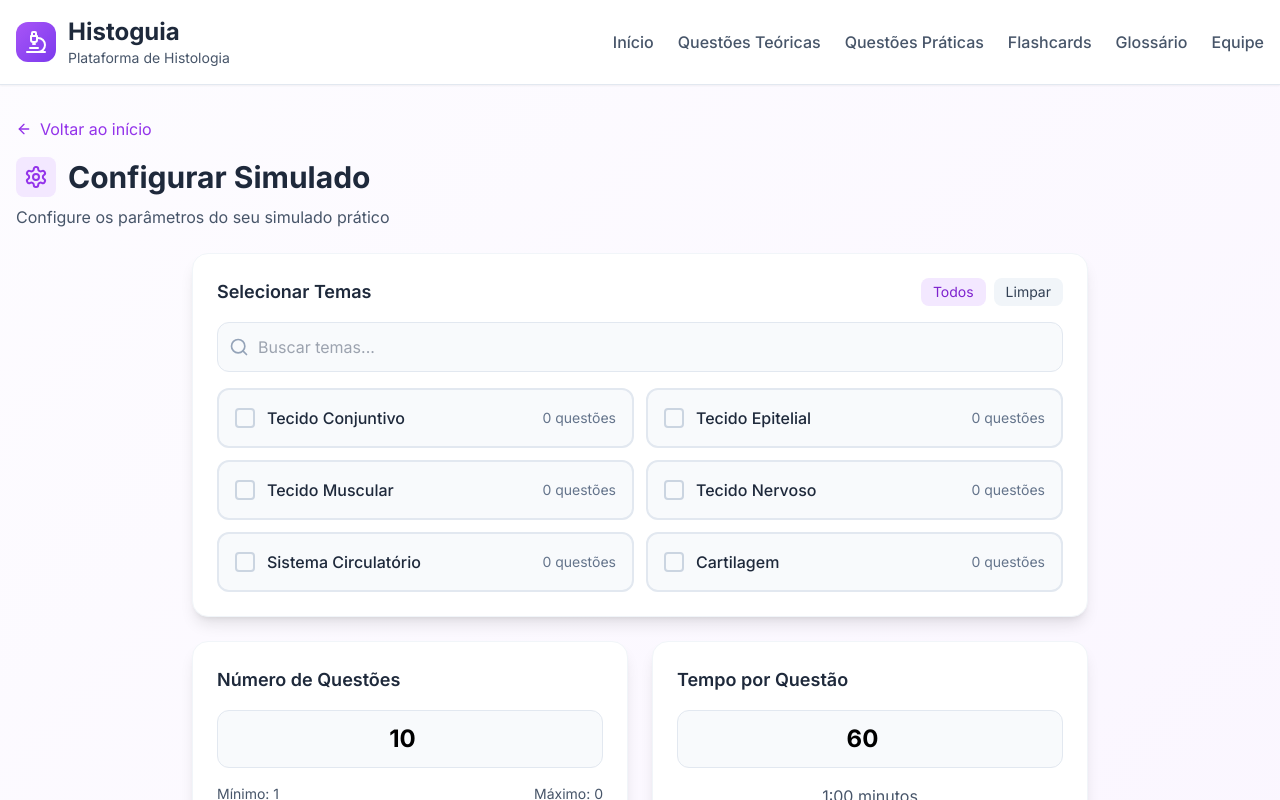
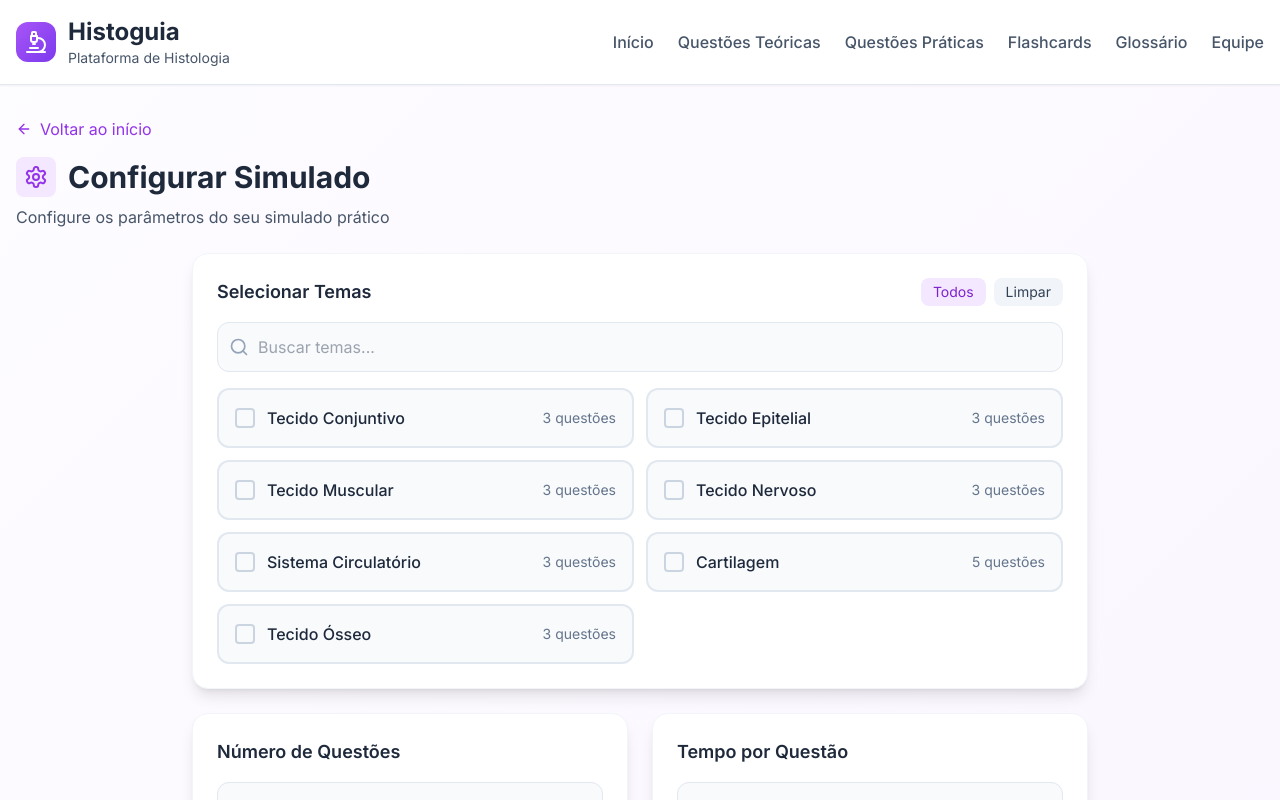
Before and after one commit to DougFelipe/Histo_Guia, a React (Vite) app: page /simulado/configuracao in a window 1280 px wide. Shown: the top 800 px of the page. Built offline with nearby package versions, Linux system fonts and the light colour scheme.

Commit message:
refactor: ajuste na exebição das fotos e formatação dos temas na paágina de resultados do simulado

```diff
--- a/src/pages/SimuladoConfiguracaoPage.tsx
+++ b/src/pages/SimuladoConfiguracaoPage.tsx
@@ -16,15 +16,21 @@ const SimuladoConfiguracaoPage: React.FC = () => {
   const [questoesDisponiveis, setQuestoesDisponiveis] = useState<QuestaoPratica[]>([]);
   const [loading, setLoading] = useState(true);
 
-  // Lista de temas disponíveis
-  const todosOsTemas = [
-    'Tecido Conjuntivo',
-    'Tecido Epitelial',
-    'Tecido Muscular',
-    'Tecido Nervoso',
-    'Sistema Circulatório',
-    'Cartilagem'
-  ];
+  // Mapeamento de temas (arquivo -> nome de exibição)
+  const mapeamentoTemas: Record<string, string> = {
+    'tecido-conjuntivo': 'Tecido Conjuntivo',
+    'tecido-epitelial': 'Tecido Epitelial',
+    'tecido-muscular': 'Tecido Muscular',
+    'tecido-nervoso': 'Tecido Nervoso',
+    'sistema-circulatorio': 'Sistema Circulatório',
+    'cartilagem': 'Cartilagem',
+    'tecido-osseo': 'Tecido Ósseo'
+  };
+
+  // Mapeamento reverso (nome de exibição -> arquivo)
+  const mapeamentoReverso = Object.fromEntries(
+    Object.entries(mapeamentoTemas).map(([key, value]) => [value, key])
+  );
 
   useEffect(() => {
     carregarQuestoes();
@@ -40,37 +46,35 @@ const SimuladoConfiguracaoPage: React.FC = () => {
       const todasQuestoes: QuestaoPratica[] = [];
       const temasComQuestoes: string[] = [];
 
-      const temasArquivos = [
-        'tecido-conjuntivo',
-        'tecido-epitelial',
-        'tecido-muscular',
-        'tecido-nervoso',
-        'sistema-circulatorio',
-        'cartilagem'
-      ];
+      const temasArquivos = Object.keys(mapeamentoTemas);
 
       // Carregar questões de todos os temas
-      for (let i = 0; i < temasArquivos.length; i++) {
-        const tema = temasArquivos[i];
-        const temaFormatado = todosOsTemas[i];
+      for (const temaArquivo of temasArquivos) {
+        const temaFormatado = mapeamentoTemas[temaArquivo];
 
         try {
-          const questoesModule = await import(`../data/temas/${tema}/questoes-praticas.json`);
+          const questoesModule = await import(`../data/temas/${temaArquivo}/questoes-praticas.json`);
           const questoesTema = questoesModule.default;
 
           if (questoesTema && questoesTema.length > 0) {
-            todasQuestoes.push(...questoesTema);
+            // Adicionar nome formatado às questões para facilitar o filtro
+            const questoesComTemaFormatado = questoesTema.map((questao: QuestaoPratica) => ({
+              ...questao,
+              temaFormatado: temaFormatado
+            }));
+
+            todasQuestoes.push(...questoesComTemaFormatado);
             temasComQuestoes.push(temaFormatado);
           }
         } catch (error) {
-          console.warn(`Não foi possível carregar questões do tema: ${tema}`, error);
+          console.warn(`Não foi possível carregar questões do tema: ${temaArquivo}`, error);
         }
       }
 
       setQuestoesDisponiveis(todasQuestoes);
       setTemasDisponiveis(temasComQuestoes);
     } catch (error) {
-      console.error('Erro ao carregar questões:', error);
+      console.error('❌ Erro ao carregar questões:', error);
     } finally {
       setLoading(false);
     }
@@ -105,7 +109,7 @@ const SimuladoConfiguracaoPage: React.FC = () => {
 
   const getQuestoesDosTemas = () => {
     return questoesDisponiveis.filter(q =>
-      configuracao.temasSelecionados.includes(q.tema)
+      configuracao.temasSelecionados.includes((q as any).temaFormatado || q.tema)
     );
   };
 
@@ -234,7 +238,7 @@ const SimuladoConfiguracaoPage: React.FC = () => {
                   </div>
                   <span className="text-slate-800 font-medium">{tema}</span>
                   <span className="ml-auto text-sm text-slate-500">
-                    {questoesDisponiveis.filter(q => q.tema === tema).length} questões
+                    {questoesDisponiveis.filter(q => (q as any).temaFormatado === tema).length} questões
                   </span>
                 </label>
               ))}
--- a/src/pages/SimuladoExecucaoPage.tsx
+++ b/src/pages/SimuladoExecucaoPage.tsx
@@ -49,6 +49,7 @@ const SimuladoExecucaoPage: React.FC = () => {
         { nome: 'Tecido Epitelial', arquivo: 'tecido-epitelial' },
         { nome: 'Tecido Muscular', arquivo: 'tecido-muscular' },
         { nome: 'Tecido Nervoso', arquivo: 'tecido-nervoso' },
+        { nome: 'Tecido Ósseo', arquivo: 'tecido-osseo' },
         { nome: 'Sistema Circulatório', arquivo: 'sistema-circulatorio' },
         { nome: 'Cartilagem', arquivo: 'cartilagem' }
       ];
@@ -249,7 +250,7 @@ const SimuladoExecucaoPage: React.FC = () => {
                         Questão #{questao.id}
                       </span>
                       <span className="bg-purple-100 text-purple-700 px-3 py-1 rounded-full text-sm font-medium">
-                        {questao.tema}
+                        {questao.tema?.charAt(0).toUpperCase() + questao.tema?.slice(1).replace(/-/g, ' ') || 'Tema'}
                       </span>
                     </div>
 
@@ -271,8 +272,8 @@ const SimuladoExecucaoPage: React.FC = () => {
                           <div className="relative overflow-hidden rounded-xl">
                             <img
                               src={questao.imagem}
-                              alt={`Lâmina histológica - ${questao.tema}`}
-                              className={`w-full h-64 object-cover transition-all duration-300 ${
+                              alt={`Lâmina histológica - ${questao.tema?.charAt(0).toUpperCase() + questao.tema?.slice(1).replace(/-/g, ' ') || 'Histologia'}`}
+                              className={`w-full h-80 object-contain bg-slate-100 border border-slate-200 transition-all duration-300 ${
                                 imagemCarregada ? 'opacity-100' : 'opacity-0'
                               } group-hover:scale-105`}
                               onLoad={() => setImagemCarregada(true)}
--- a/src/pages/SimuladoResultadoPage.tsx
+++ b/src/pages/SimuladoResultadoPage.tsx
@@ -1,5 +1,5 @@
 import React, { useState, useEffect } from 'react';
-import { ArrowLeft, Trophy, Target, Clock, RotateCcw, ZoomIn, ChevronDown, ChevronUp } from 'lucide-react';
+import { ArrowLeft, Trophy, RotateCcw, ZoomIn, ChevronDown, ChevronUp } from 'lucide-react';
 import { Link, useNavigate } from 'react-router-dom';
 import Header from '../components/Header';
 import { ResultadoSimulado } from '../types';
@@ -189,7 +189,7 @@ const SimuladoResultadoPage: React.FC = () => {
                             </div>
                             <div>
                               <div className="font-medium text-slate-800">
-                                Questão {index + 1} - {questao.tema}
+                                Questão {index + 1} - {questao.tema?.charAt(0).toUpperCase() + questao.tema?.slice(1).replace(/-/g, ' ') || 'Tema não identificado'}
                               </div>
                               <div className="text-sm text-slate-600">
                                 {!wasAnswered || !isCorrect ? 'Incorreta' : 'Correta'} • Tempo: {formatarTempo(questao.tempoGasto || 0)}
@@ -219,8 +219,8 @@ const SimuladoResultadoPage: React.FC = () => {
                               <div className="relative group cursor-pointer" onClick={() => abrirZoom(questao.imagem)}>
                                 <img
                                   src={questao.imagem}
-                                  alt={`Lâmina histológica - ${questao.tema}`}
-                                  className="w-full h-48 object-cover rounded-xl group-hover:scale-105 transition-transform duration-300"
+                                  alt={`Lâmina histológica - ${questao.tema?.charAt(0).toUpperCase() + questao.tema?.slice(1).replace(/-/g, ' ') || 'Histologia'}`}
+                                  className="w-full h-80 object-contain bg-slate-100 rounded-xl group-hover:scale-105 transition-transform duration-300 border border-slate-200"
                                 />
                                 <div className="absolute inset-0 bg-black bg-opacity-0 group-hover:bg-opacity-30 transition-all duration-300 flex items-center justify-center rounded-xl">
                                   <div className="bg-white bg-opacity-90 p-3 rounded-full opacity-0 group-hover:opacity-100 transition-all duration-300">
```
